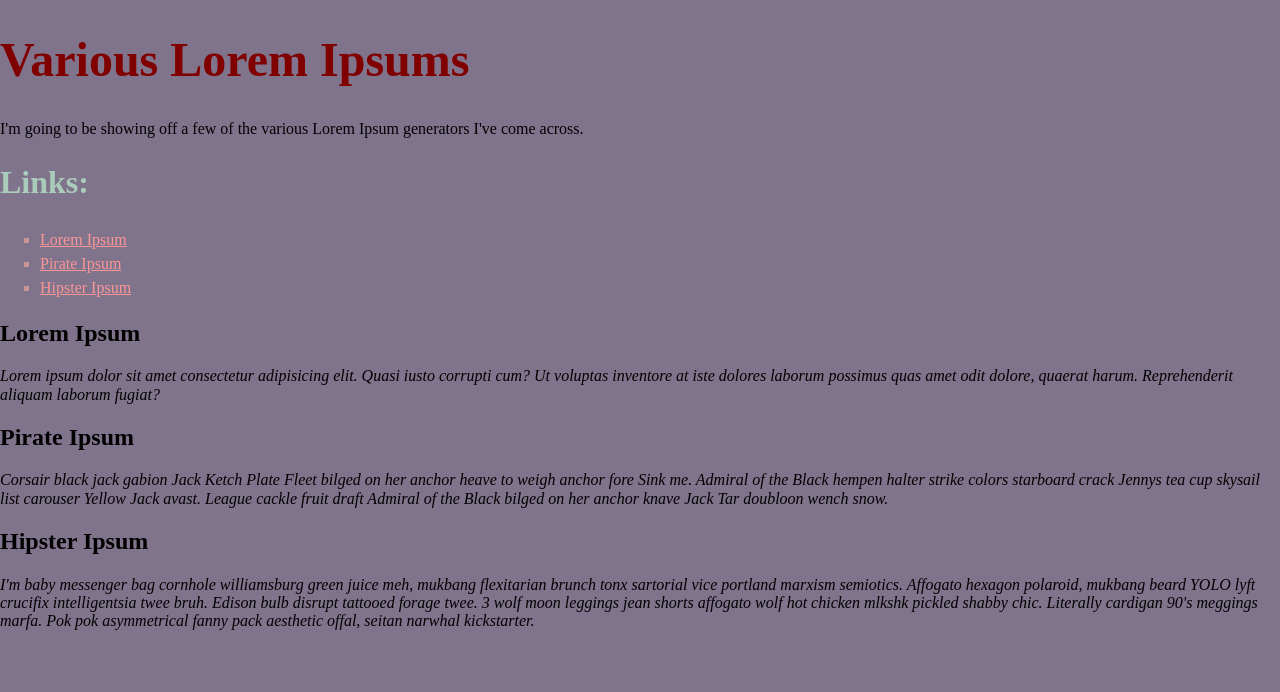
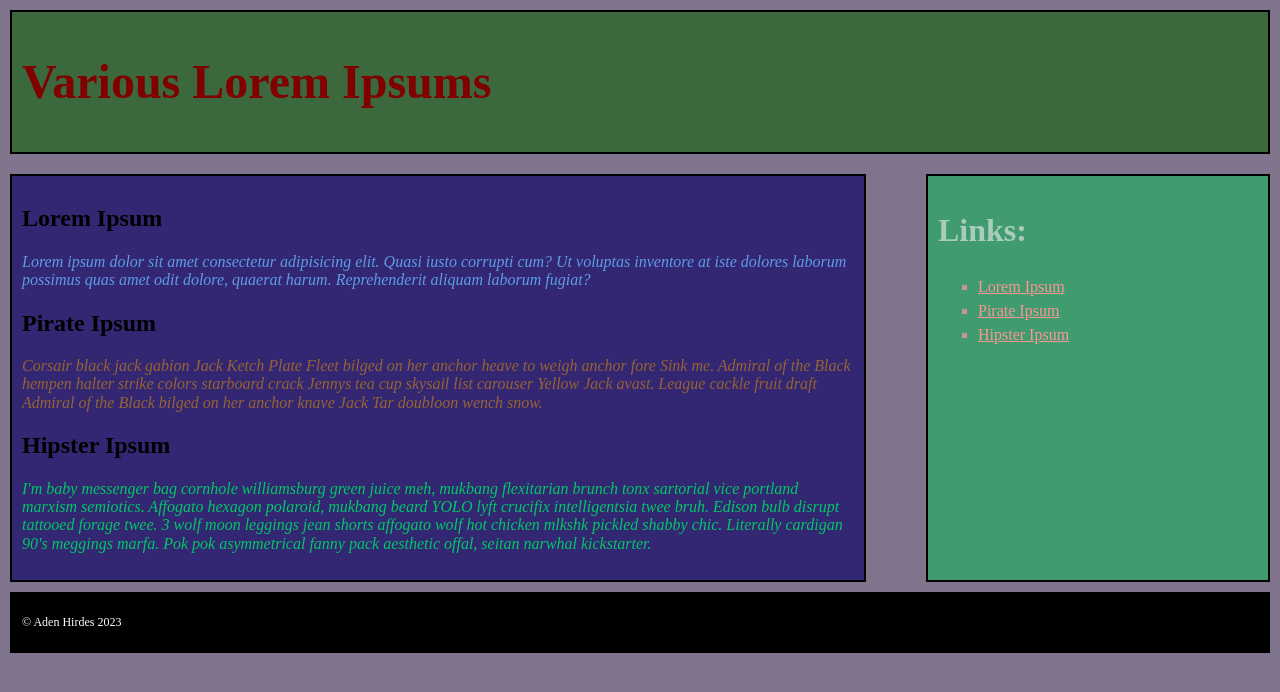
Before and after one commit to Aden-H/inClass, a plain HTML site: page index.html in a window 1280 px wide. Drawn offline with Linux system fonts and the light colour scheme.

Commit message:
inClass 1

```diff
--- a/css/styles.css
+++ b/css/styles.css
@@ -15,3 +15,52 @@ body {
     color: #acb;
     font-size: 2rem;
 }
+
+main {
+    float: left;
+    height: 30vw;
+    width: 65vw;
+    background-color: hsl(250, 50%, 30%);
+}
+
+aside {
+    float: right;
+    height: 30vw;
+    width: 25vw;
+    background-color: hsl(150, 42%, 43%)
+}
+
+footer {
+    clear: both;
+    background-color: hsl(0, 0%, 0%);
+}
+
+.structural {
+    margin: 10px;
+    padding: 10px;
+    border: 2px solid black;
+}
+
+#para1 {
+    color: rgb(94, 156, 227)
+}
+
+#para2 {
+    color: rgb(150, 100, 50)
+}
+#para3 {
+    color: rgb(0, 200, 100);
+}
+
+header {
+    background-color: hsl(123, 28%, 32%);
+}
+
+a:hover {
+    color: #f00;
+}
+
+footer p {
+    font-size: .75em;
+    color: white;
+}
--- a/index.html
+++ b/index.html
@@ -24,32 +24,41 @@
 </head>
 
 <body>
-    <h1 style="color: maroon; font-size: 48px;">Various Lorem Ipsums</h1>
-    <p>
-        I'm going to be showing off a few of the various Lorem Ipsum generators I've come across.
+        <header class = "structural">
+            <h1 style = "color: maroon; font-size: 48px;">Various Lorem Ipsums</h1>
+        </header>
+
+        <main class = "structural">
+            <h2>Lorem Ipsum</h2>
+            <p id = "para1">
+                <i>Lorem ipsum dolor sit amet consectetur adipisicing elit. Quasi iusto corrupti cum? Ut voluptas inventore at iste dolores laborum possimus quas amet odit dolore, quaerat harum. Reprehenderit aliquam laborum fugiat?</i>
             </p>
 
-    <h2 id="linkHeader">Links:</h2>
+            <h2>Pirate Ipsum</h2>
+            <p id = "para2">
+                <i>Corsair black jack gabion Jack Ketch Plate Fleet bilged on her anchor heave to weigh anchor fore Sink me. Admiral of the Black hempen halter strike colors starboard crack Jennys tea cup skysail list carouser Yellow Jack avast. League cackle fruit draft Admiral of the Black bilged on her anchor knave Jack Tar doubloon wench snow.</i>
+            </p>
+
+            <h2>Hipster Ipsum</h2>
+            <p id = "para3">
+                <i>I'm baby messenger bag cornhole williamsburg green juice meh, mukbang flexitarian brunch tonx sartorial vice portland marxism semiotics. Affogato hexagon polaroid, mukbang beard YOLO lyft crucifix intelligentsia twee bruh. Edison bulb disrupt tattooed forage twee. 3 wolf moon leggings jean shorts affogato wolf hot chicken mlkshk pickled shabby chic. Literally cardigan 90's meggings marfa. Pok pok asymmetrical fanny pack aesthetic offal, seitan narwhal kickstarter.</i>
+            </p>
+        </main>
+
+        <aside class = "structural">
+            <h2 id = "linkHeader">Links:</h2>
             <ul>
                 <li> <a href="https://loremipsum.io">Lorem Ipsum</a></li>
                 <li> <a href="https://pirateipsum.me">Pirate Ipsum</a></li>
                 <li> <a href="https://hipsum.co">Hipster Ipsum</a></li>
             </ul>
+        </aside>
 
-    <h2>Lorem Ipsum</h2>
+        <footer class = "structural">
             <p>
-        <i>Lorem ipsum dolor sit amet consectetur adipisicing elit. Quasi iusto corrupti cum? Ut voluptas inventore at iste dolores laborum possimus quas amet odit dolore, quaerat harum. Reprehenderit aliquam laborum fugiat?</i>
+                &copy; Aden Hirdes 2023
             </p>
-
-    <h2>Pirate Ipsum</h2>
-    <p>
-        <i>Corsair black jack gabion Jack Ketch Plate Fleet bilged on her anchor heave to weigh anchor fore Sink me. Admiral of the Black hempen halter strike colors starboard crack Jennys tea cup skysail list carouser Yellow Jack avast. League cackle fruit draft Admiral of the Black bilged on her anchor knave Jack Tar doubloon wench snow.</i>
-    </p>
-
-    <h2>Hipster Ipsum</h2>
-    <p>
-        <i>I'm baby messenger bag cornhole williamsburg green juice meh, mukbang flexitarian brunch tonx sartorial vice portland marxism semiotics. Affogato hexagon polaroid, mukbang beard YOLO lyft crucifix intelligentsia twee bruh. Edison bulb disrupt tattooed forage twee. 3 wolf moon leggings jean shorts affogato wolf hot chicken mlkshk pickled shabby chic. Literally cardigan 90's meggings marfa. Pok pok asymmetrical fanny pack aesthetic offal, seitan narwhal kickstarter.</i>
-    </p>
+        </footer>
 </body>
 
 </html>
```
Lines whose indentation alone changed are shown as unchanged.
